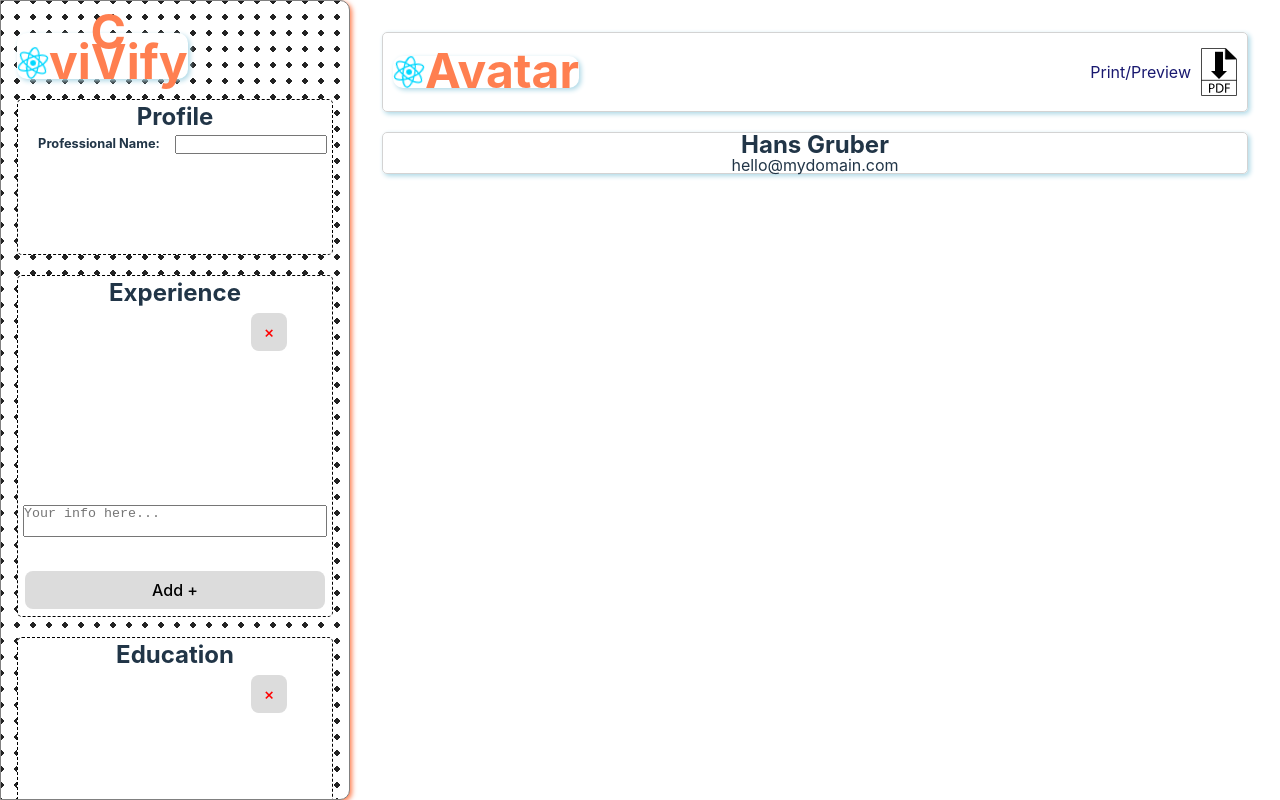
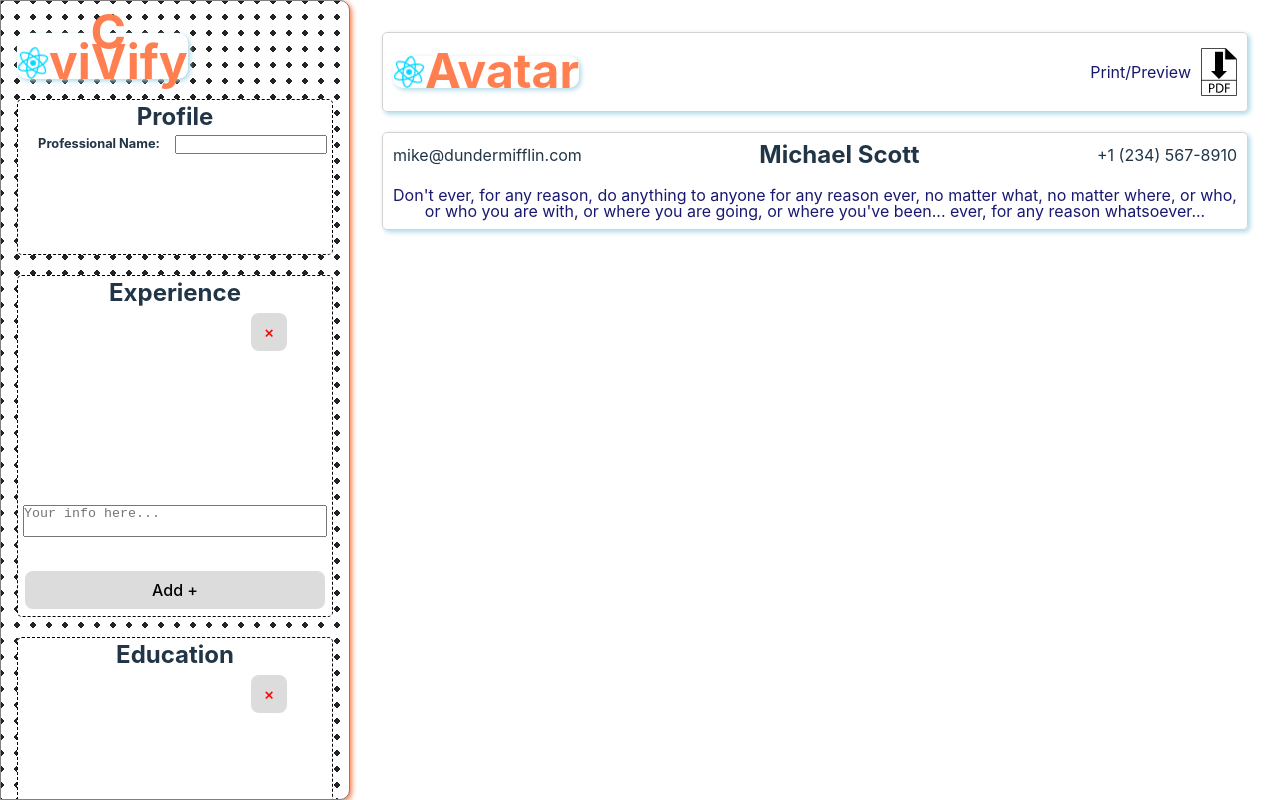
Before and after one commit to dtKinger/cvivify-react, a React (Vite) app: page / in a window 1280 px wide. Built offline with nearby package versions, Linux system fonts and the light colour scheme.

Commit message:
Get onChange event tracking the sidebar Inputs and executing a console log

```diff
--- /dev/null
+++ b/src/components/AppControl.jsx
@@ -0,0 +1,43 @@
+import { useState } from "react";
+
+export function AppControl ({children}) {
+
+  const [resumeProfileData, setResumeProfileData] = useState({
+    professional_name: '',
+    email_address: '',
+    phone_number: '',
+    mission_statement: '',
+  });
+
+  const [resumeExperienceData, setResumeExperienceData] = useState({
+    company_name: '',
+    job_title: '',
+    starting_date: '',
+    worked_until: '',
+    job_description: ''
+  });
+
+  const [resumeEducationData, setResumeEducationData] = useState({
+    company_name: '',
+    job_title: '',
+    starting_date: '',
+    worked_until: '',
+    job_description: ''
+  });
+
+  const [resumeOtherData, setResumeOtherData] = useState({
+    company_name: '',
+    job_title: '',
+    starting_date: '',
+    worked_until: '',
+    job_description: ''
+  });
+
+  return(
+    <>
+      {children}
+    </>
+    )
+}
+
+export default AppControl
--- a/src/components/OutputProfile.jsx
+++ b/src/components/OutputProfile.jsx
@@ -1,20 +1,26 @@
 import '../styles/OutputArea.css'
 
 function OutputProfile ({
-  professionalName="Hans Gruber",
+  professionalName="Michael Scott",
   phoneNumber="+1 (234) 567-8910",
-  email="hello@mydomain.com"
+  email="mike@dundermifflin.com",
+  missionStatement="Don't ever, for any reason, do anything to anyone for any reason ever, no matter what, no matter where, or who, or who you are with, or where you are going, or where you've been... ever, for any reason whatsoever..."
 })
 {
+
+  //
   return (
     <div className="profile-output output-component">
       <div className="profile-header">
-        <h2 className="professional-name">{professionalName}</h2>
-        <span className="email-address">{email}</span>
-
+        <div className="profile-header__coords">
+          <span className="email-address">{email}</span>
+          <h2 className="professional-name">{professionalName}</h2>
+          <span className="phone">{phoneNumber}</span>
+        </div>
+        <div className="profile-header__mission">
+          <p className="mission-statement">{missionStatement}</p>
+        </div>
       </div>
-
-
     </div>
   )
 }
--- a/src/components/SidebarProfile.jsx
+++ b/src/components/SidebarProfile.jsx
@@ -1,4 +1,8 @@
 import '../styles/Sidebar.css'
+
+export function handleInputChange (e) {
+  console.log(`The input changed`)
+}
 
 function SidebarProfile ({title, classes}) {
 
@@ -8,7 +12,7 @@ function SidebarProfile ({title, classes}) {
 
       <div className="inputs-container">
         <label className="form-label" htmlFor="input-name">Professional Name: </label>
-        <input id="input-name" type="text" name="name"></input>
+        <input id="input-name" type="text" name="name" onChange={handleInputChange}></input>
       </div>
     </section>
   )
--- a/src/main.jsx
+++ b/src/main.jsx
@@ -1,5 +1,6 @@
 import React from 'react'
 import ReactDOM from 'react-dom/client'
+import AppControl from './components/AppControl.jsx'
 import Sidebar from './components/Sidebar.jsx'
 import SidebarSection from './components/SidebarSection.jsx'
 import SidebarProfile from './components/SidebarProfile.jsx'
@@ -14,6 +15,7 @@ console.log("Don't be afraid")
 
 ReactDOM.createRoot(document.getElementById('root')).render(
   <React.StrictMode>
+    <AppControl>
       <Sidebar>
         <SidebarProfile title="Profile" classes="sidebar-section profile"/>
         <SidebarSection title="Experience" classes="sidebar-section" type="rte"/>
@@ -27,6 +29,6 @@ ReactDOM.createRoot(document.getElementById('root')).render(
         </Header>
         <OutputProfile />
       </OutputArea>
-
+    </AppControl>
   </React.StrictMode>,
 )
--- a/src/styles/Header.css
+++ b/src/styles/Header.css
@@ -1,6 +1,5 @@
 .header{
   width: 100%;
-  padding: 10px;
   height: 80px;
   display: flex;
   flex-direction: row;
--- a/src/styles/OutputArea.css
+++ b/src/styles/OutputArea.css
@@ -12,9 +12,31 @@
 
 .output-component{
   /* border-bottom: 1px solid lightblue; */
+  padding: 10px;
   box-shadow: 2px 2px 5px lightblue;
   border-radius: 5px;
   width: clamp(466px, 100%, 1004px);
   max-width: 900px;
   border: 1px solid lightgray;
 }
+
+
+
+.profile-header{
+
+  display: flex;
+  flex-direction: column;
+  gap: 20px;
+}
+
+.profile-header__coords{
+  display: flex;
+  flex-direction: row;
+  gap: 10px;
+  justify-content: space-between;
+  align-items: center;
+}
+
+.profile-header__mission{
+
+}
```
Also changed, not shown: 5 other files (tests, documents, lock files or other folders). Lines whose indentation alone changed are shown as unchanged.
